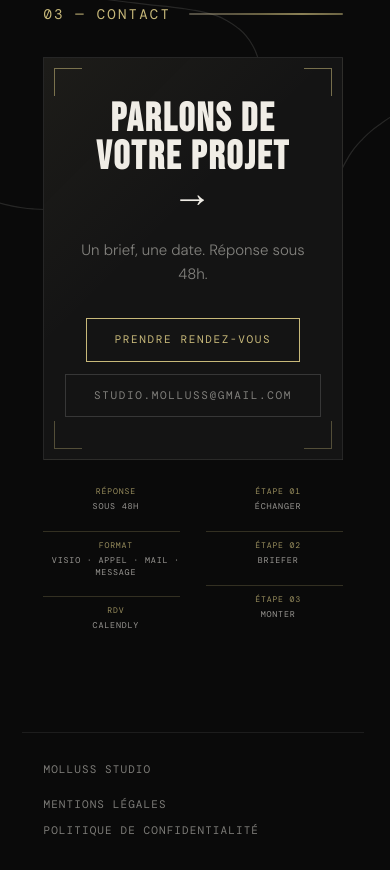
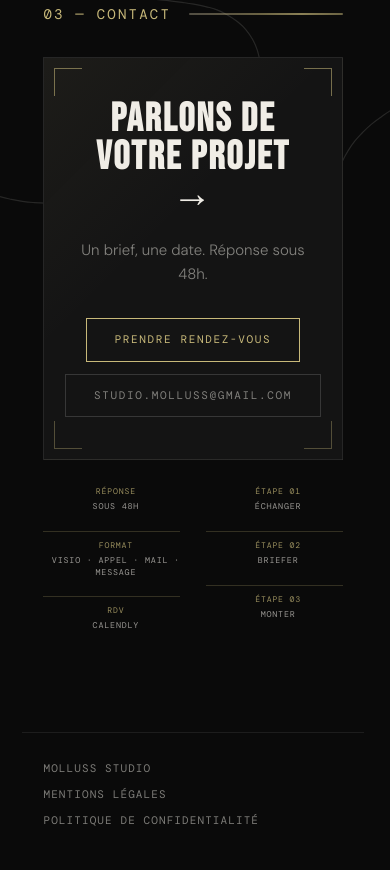
Before and after one commit to Molluss-studio/molluss-portfolio, a plain HTML site: page index.html in a window 390 px wide. Shown: the part 3000-3870 px from the top of the page. Drawn offline with nearby package versions, Linux system fonts and the light colour scheme; a web font is replaced by a local one.

Commit message:
Aligne Molluss Studio avec les liens légaux dans le footer.
Baseline flex et line-height unifiés sur desktop et mobile.

```diff
--- a/css/styles.css
+++ b/css/styles.css
@@ -1654,18 +1654,22 @@ body.is-loaded .hero-portrait-border::before {
   padding: 28px var(--margin-x) 40px;
   display: flex;
   justify-content: space-between;
-  align-items: center;
+  align-items: baseline;
   flex-wrap: wrap;
   gap: 16px;
   border-top: 1px solid var(--border);
   font-family: var(--font-mono);
   font-size: 11px;
+  line-height: 1.45;
   letter-spacing: 0.1em;
   text-transform: uppercase;
   color: var(--white-dim);
 }
 
-.footer-brand { color: var(--white-muted); }
+.footer-brand {
+  color: var(--white-muted);
+  margin: 0;
+}
 
 .footer-link {
   color: var(--white-dim);
@@ -1678,10 +1682,10 @@ body.is-loaded .hero-portrait-border::before {
 
 .footer-links {
   display: flex;
-  align-items: center;
+  align-items: baseline;
   gap: 20px;
   flex-wrap: wrap;
-  justify-content: center;
+  justify-content: flex-end;
 }
 
 .legal-section-first {
@@ -2231,8 +2235,8 @@ body.cursor-over-embed .cursor-label {
 
   .footer {
     flex-direction: column;
-    align-items: stretch;
-    gap: 18px;
+    align-items: flex-start;
+    gap: 10px;
     padding-bottom: calc(32px + env(safe-area-inset-bottom, 0px));
   }
 
@@ -2242,11 +2246,11 @@ body.cursor-over-embed .cursor-label {
     align-items: flex-start;
     gap: 10px;
     flex-shrink: 0;
+    justify-content: flex-start;
   }
 
   .footer-link {
     color: var(--white-muted);
-    line-height: 1.45;
     max-width: 100%;
   }
 
--- a/index.html
+++ b/index.html
@@ -8,7 +8,7 @@
   <link rel="preconnect" href="https://fonts.googleapis.com">
   <link rel="preconnect" href="https://fonts.gstatic.com" crossorigin>
   <link href="https://fonts.googleapis.com/css2?family=Bebas+Neue&family=DM+Mono:ital,wght@0,300;0,400;0,500;1,300&family=DM+Sans:ital,opsz,wght@0,9..40,300;0,9..40,400;0,9..40,500;1,9..40,300&display=block" rel="stylesheet">
-  <link rel="stylesheet" href="css/styles.css?v=20">
+  <link rel="stylesheet" href="css/styles.css?v=22">
   <script src="js/fonts-ready.js"></script>
   <script src="js/topo-mask.js"></script>
   <script src="js/loader-gate.js"></script>
```
Also changed, not shown: mentions-legales.html (+1 -1 lines), politique-confidentialite.html (+1 -1 lines), rdv.html (+1 -1 lines).
